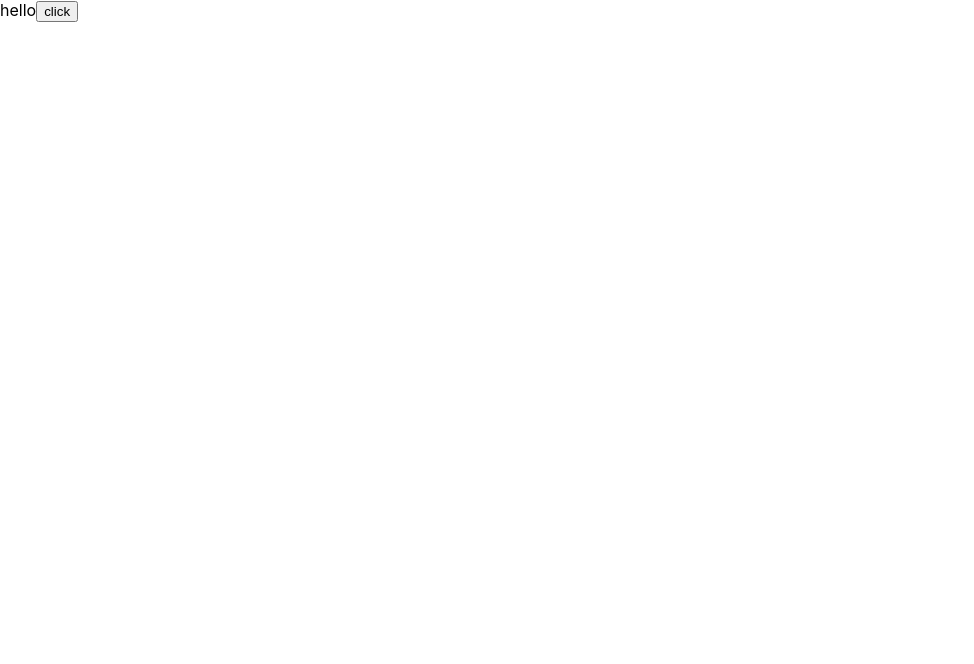
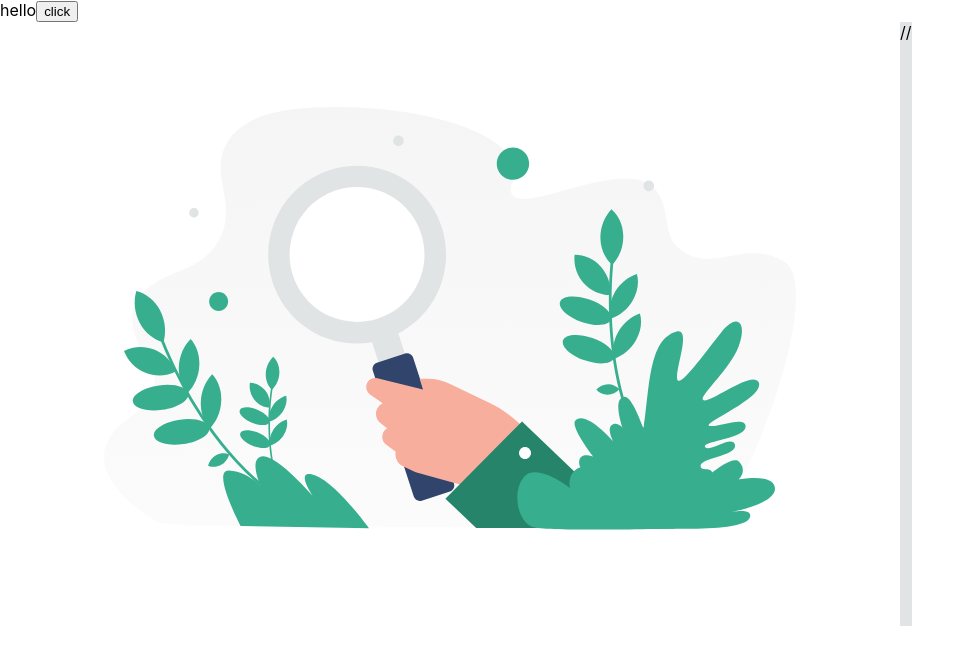
Before and after one commit to vvizi/dce-client, a React (Create React App) app: page / in a window 1280 px wide. Shown: the top 664 px of the page, without its empty margins (0-974 px from the left). Built offline with nearby package versions, Linux system fonts and the light colour scheme.

Commit message:
- theme svg 추가 - App -> MainComponent 변경 - LoginComponent 틀 추가

```diff
--- /dev/null
+++ b/src/component/LoginComponent.tsx
@@ -0,0 +1,19 @@
+import React from 'react';
+import { ReactComponent as Theme } from "../assets/theme.svg";
+
+import '../style/Login.css';
+
+const LoginComponent = (): JSX.Element => {
+  return (
+    <div className='login'>
+      <div className='login-left'>
+        <Theme />
+      </div>
+      <div className='login-right'>
+        //
+      </div>
+    </div>
+  );
+};
+
+export default LoginComponent;
--- a/src/App.tsx
+++ b/src/component/MainComponent.tsx
@@ -1,9 +1,11 @@
 import React from 'react';
 import axios from 'axios';
 
+import LoginComponent from './LoginComponent';
+
 axios.defaults.withCredentials = true;
 
-const App: React.FC = () => {
+const MainComponent: React.FC = () => {
   const getMessage = async() => {
     axios.get("http://localhost:8000/").then((response) => {
       console.log(response.data);
@@ -16,8 +18,9 @@ const App: React.FC = () => {
     <div>
       hello
       <button type='button' onClick={getMessage}>click</button>
+      <LoginComponent />
     </div>
   )
 }
 
-export default App;
+export default MainComponent;
--- a/src/index.tsx
+++ b/src/index.tsx
@@ -1,11 +1,14 @@
 import React from 'react';
 import ReactDOM from 'react-dom/client';
+
+import MainComponent from './component/MainComponent';
+
 import './index.css';
-import App from './App';
+
 
 const root = ReactDOM.createRoot(
   document.getElementById('root') as HTMLElement
 );
 root.render(
-    <App />
+    <MainComponent />
 );
--- /dev/null
+++ b/src/style/Login.css
@@ -0,0 +1,7 @@
+.login{
+  display: flex;
+}
+
+.login-right{
+  background-color: #E1E4E5;
+}
```
Also changed, not shown: src/assets/theme.svg (added).
